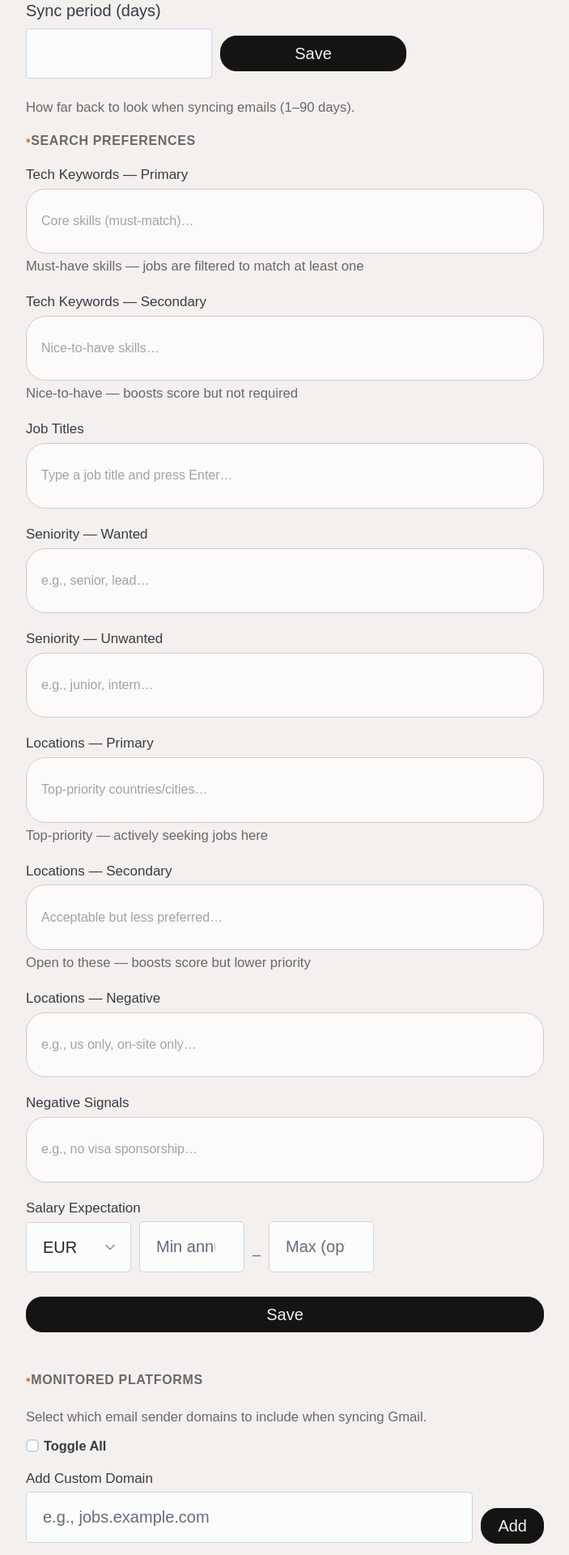
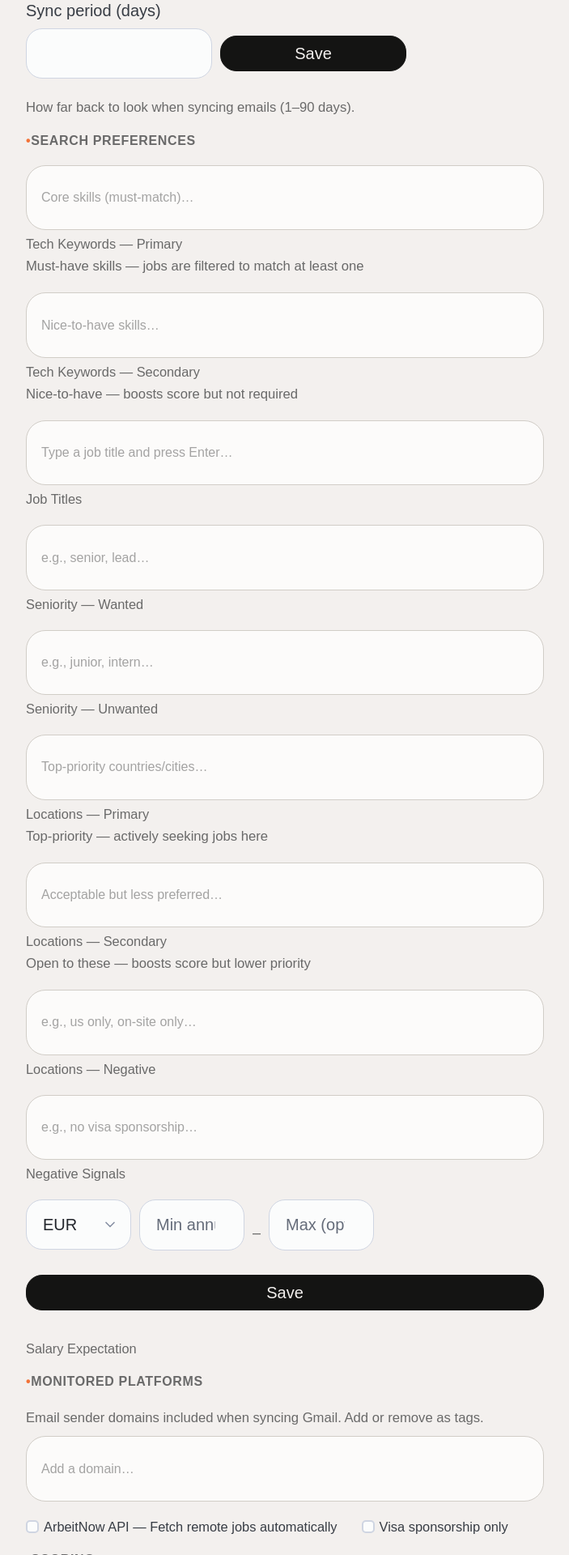
Before and after one commit to idle-dt/jobpilot, a Python web app: template src/jobpilot/web/templates/settings.html in a window 1280 px wide. Shown: the part 200-2120 px from the top of the page at 81% size, without its empty margins (8-711 px from the left). Run offline with Jinja, Linux system fonts and the light colour scheme; the template is opened without the code that fills it, so the values that code supplies are empty; some libraries are stand-ins or nearby versions; some web fonts are replaced.

Commit message:
fix: settings UI polish (pill radius inputs, labels below, tag-style domains, checkbox accent)

```diff
--- a/src/jobpilot/web/static/style.css
+++ b/src/jobpilot/web/static/style.css
@@ -1236,15 +1236,23 @@ button.sync-btn:focus-visible {
     max-width: 640px;
 }
 
+/* ── Settings Inputs — pill radius to match top field ───── */
+.settings-section input[type="number"],
+.settings-section select {
+    border-radius: var(--radius-btn) !important;
+}
+
 /* ── Tag Input ──────────────────────────────────────────── */
 .tag-input-group {
     margin-bottom: 1rem;
 }
 
-.tag-input-group label {
-    font-size: 0.85rem;
-    font-weight: 500;
-    margin-bottom: 0.25rem;
+.tag-input-group > label {
+    font-size: 0.82rem;
+    font-weight: 500;
+    color: var(--slate);
+    margin-top: 0.3rem;
+    margin-bottom: 0;
     display: block;
 }
 
@@ -1327,28 +1335,33 @@ button.sync-btn:focus-visible {
     75% { transform: translateX(4px); }
 }
 
-/* ── Domain Checklist ───────────────────────────────────── */
-.domain-list {
-    display: flex;
+/* ── ArbeitNow Row ──────────────────────────────────────── */
+.arbeitnow-row {
+    display: flex;
+    gap: 1.5rem;
+    align-items: center;
     flex-wrap: wrap;
-    gap: 0.25rem 1.5rem;
-    margin-top: 0.5rem;
-}
-
-.domain-toggle {
+    margin-top: 0.75rem;
+}
+
+.toggle-label {
     display: flex;
     align-items: center;
     gap: 6px;
     font-size: 0.82rem;
     cursor: pointer;
-    padding: 2px 0;
     margin: 0;
 }
 
-.domain-toggle input[type="checkbox"] {
+.toggle-check {
     margin: 0;
     width: 16px;
     height: 16px;
+    accent-color: var(--ink);
+}
+
+.toggle-text {
+    user-select: none;
 }
 
 /* ── Salary Row ─────────────────────────────────────────── */
--- a/src/jobpilot/web/templates/settings.html
+++ b/src/jobpilot/web/templates/settings.html
@@ -24,7 +24,6 @@
 
     {% macro tag_input(category, label, placeholder, helper='') %}
     <div class="tag-input-group">
-        <label>{{ label }}</label>
         <div class="tag-input-container" data-category="{{ category }}">
             <div class="tag-list">
                 {% for p in prefs.get(category, []) %}
@@ -35,6 +34,7 @@
             <input type="text" class="tag-input" placeholder="{{ placeholder }}"
                    data-category="{{ category }}">
         </div>
+        <label>{{ label }}</label>
         {% if helper %}<small>{{ helper }}</small>{% endif %}
     </div>
     {% endmacro %}
@@ -54,7 +54,6 @@
     {{ tag_input('negative_signal', 'Negative Signals', 'e.g., no visa sponsorship…') }}
 
     <div class="tag-input-group">
-        <label>Salary Expectation</label>
         <form id="salary-form" hx-post="/api/settings/salary" hx-swap="none" class="salary-row">
             <select name="currency" id="salary-currency">
                 {% for c in ['EUR', 'USD', 'GBP', 'CHF', 'SEK', 'NOK', 'DKK'] %}
@@ -69,52 +68,43 @@
             <button type="submit" class="btn-save">Save</button>
             <span id="salary-result" class="setting-result"></span>
         </form>
+        <label>Salary Expectation</label>
     </div>
 </section>
 
 {# ── Monitored Platforms ── #}
 <section class="settings-section settings-section-wide">
     <h3>Monitored Platforms</h3>
-    <small>Select which email sender domains to include when syncing Gmail.</small>
+    <small>Email sender domains included when syncing Gmail. Add or remove as tags.</small>
 
-    <div class="domain-list">
-        <label class="domain-toggle">
-            <input type="checkbox" id="toggle-all-domains"
-                   onchange="toggleAllDomains(this.checked)">
-            <strong>Toggle All</strong>
-        </label>
-        {% for item in domain_list %}
-        <label class="domain-toggle">
-            <input type="checkbox" class="domain-checkbox"
-                   data-domain="{{ item.domain }}"
-                   {{ 'checked' if item.active }}
-                   onchange="toggleDomain('{{ item.domain }}', this.checked)">
-            {{ item.domain }}
-        </label>
-        {% endfor %}
-    </div>
-
-    <div class="tag-input-group" style="margin-top: 0.75rem;">
-        <label>Add Custom Domain</label>
-        <div class="setting-row">
-            <input type="text" id="custom-domain-input" placeholder="e.g., jobs.example.com">
-            <button class="btn-save" onclick="addCustomDomain()">Add</button>
+    <div class="tag-input-group" style="margin-top: 0.5rem;">
+        <div class="tag-input-container" data-category="monitored_domain">
+            <div class="tag-list" id="domain-tag-list">
+                {% for item in domain_list %}
+                    {% if item.active %}
+                    {% set category = 'monitored_domain' %}
+                    {% set value = item.domain %}
+                    {% include "partials/preference_tag.html" with context %}
+                    {% endif %}
+                {% endfor %}
+            </div>
+            <input type="text" class="tag-input" id="domain-tag-input"
+                   placeholder="Add a domain…" data-category="monitored_domain">
         </div>
     </div>
 
-    <div class="tag-input-group" style="margin-top: 1rem;">
-        <label>ArbeitNow API</label>
-        <label class="domain-toggle">
-            <input type="checkbox" id="arbeitnow-enabled"
+    <div class="arbeitnow-row">
+        <label class="toggle-label">
+            <input type="checkbox" class="toggle-check" id="arbeitnow-enabled"
                    {{ 'checked' if arbeitnow_enabled }}
                    onchange="updateArbeitnow()">
-            Fetch remote jobs automatically
+            <span class="toggle-text">ArbeitNow API — Fetch remote jobs automatically</span>
         </label>
-        <label class="domain-toggle" style="margin-left: 1.5rem;">
-            <input type="checkbox" id="arbeitnow-visa-only"
+        <label class="toggle-label">
+            <input type="checkbox" class="toggle-check" id="arbeitnow-visa-only"
                    {{ 'checked' if arbeitnow_visa_only }}
                    onchange="updateArbeitnow()">
-            Include visa sponsorship jobs only
+            <span class="toggle-text">Visa sponsorship only</span>
         </label>
     </div>
 </section>
@@ -194,7 +184,7 @@ document.body.addEventListener('htmx:afterRequest', (e) => {
     setTimeout(() => { result.textContent = ''; }, 3000);
 });
 
-/* Tag input */
+/* Tag input — works for both preference tags and domain tags */
 document.querySelectorAll('.tag-input').forEach(input => {
     input.addEventListener('keydown', function(e) {
         if (e.key === 'Enter' || e.key === ',') {
@@ -202,7 +192,6 @@ document.querySelectorAll('.tag-input').forEach(input => {
             const value = this.value.trim().replace(/,$/, '').trim();
             if (!value) return;
             const category = this.dataset.category;
-            const body = new URLSearchParams({category, value});
 
             /* Check if tag already exists in DOM */
             const tagList = this.closest('.tag-input-container').querySelector('.tag-list');
@@ -214,19 +203,46 @@ document.querySelectorAll('.tag-input').forEach(input => {
                 return;
             }
 
-            fetch('/api/preferences', {
+            /* Domains use the toggle endpoint, everything else uses preferences */
+            const isDomain = category === 'monitored_domain';
+            const url = isDomain ? '/api/preferences/domain/toggle' : '/api/preferences';
+            const params = isDomain
+                ? {domain: value, active: 'true'}
+                : {category, value};
+
+            fetch(url, {
                 method: 'POST',
                 headers: {'Content-Type': 'application/x-www-form-urlencoded'},
-                body: body.toString(),
+                body: new URLSearchParams(params).toString(),
             }).then(resp => {
-                if (resp.ok) return resp.text();
-                throw new Error('failed');
-            }).then(html => {
-                const template = document.createElement('template');
-                template.innerHTML = html;
-                const node = template.content.firstElementChild;
-                tagList.appendChild(node);
-                htmx.process(node);
+                if (!resp.ok) throw new Error('failed');
+                if (isDomain) {
+                    /* Domain toggle returns JSON, render tag manually */
+                    const tag = document.createElement('span');
+                    tag.className = 'pref-tag';
+                    tag.dataset.category = 'monitored_domain';
+                    tag.dataset.value = normalised;
+                    tag.appendChild(document.createTextNode(normalised + ' '));
+                    const btn = document.createElement('button');
+                    btn.className = 'pref-tag-remove';
+                    btn.setAttribute('hx-delete', '/api/preferences');
+                    btn.setAttribute('hx-vals', JSON.stringify({category: 'monitored_domain', value: normalised}));
+                    btn.setAttribute('hx-target', 'closest .pref-tag');
+                    btn.setAttribute('hx-swap', 'outerHTML');
+                    btn.setAttribute('aria-label', 'Remove ' + normalised);
+                    btn.textContent = '\u00d7';
+                    tag.appendChild(btn);
+                    tagList.appendChild(tag);
+                    htmx.process(tag);
+                } else {
+                    return resp.text().then(html => {
+                        const tpl = document.createElement('template');
+                        tpl.innerHTML = html;
+                        const node = tpl.content.firstElementChild;
+                        tagList.appendChild(node);
+                        htmx.process(node);
+                    });
+                }
                 this.value = '';
             }).catch(() => {
                 this.classList.add('input-error');
@@ -235,52 +251,6 @@ document.querySelectorAll('.tag-input').forEach(input => {
         }
     });
 });
-
-/* Domain toggles */
-function toggleDomain(domain, active) {
-    fetch('/api/preferences/domain/toggle', {
-        method: 'POST',
-        headers: {'Content-Type': 'application/x-www-form-urlencoded'},
-        body: new URLSearchParams({domain, active: active ? 'true' : 'false'}).toString(),
-    });
-}
-
-function toggleAllDomains(checked) {
-    document.querySelectorAll('.domain-checkbox').forEach(cb => {
-        if (cb.checked !== checked) {
-            cb.checked = checked;
-            toggleDomain(cb.dataset.domain, checked);
-        }
-    });
-}
-
-function addCustomDomain() {
-    const input = document.getElementById('custom-domain-input');
-    const domain = input.value.trim().toLowerCase();
-    if (!domain || !domain.includes('.')) return;
-
-    fetch('/api/preferences/domain/toggle', {
-        method: 'POST',
-        headers: {'Content-Type': 'application/x-www-form-urlencoded'},
-        body: new URLSearchParams({domain, active: 'true'}).toString(),
-    }).then(resp => {
-        if (resp.ok) {
-            const list = document.querySelector('.domain-list');
-            const label = document.createElement('label');
-            label.className = 'domain-toggle';
-            const cb = document.createElement('input');
-            cb.type = 'checkbox';
-            cb.className = 'domain-checkbox';
-            cb.dataset.domain = domain;
-            cb.checked = true;
-            cb.addEventListener('change', function() { toggleDomain(domain, this.checked); });
-            label.appendChild(cb);
-            label.appendChild(document.createTextNode(' ' + domain));
-            list.appendChild(label);
-            input.value = '';
-        }
-    });
-}
 
 /* ArbeitNow */
 function updateArbeitnow() {
@@ -295,14 +265,5 @@ function updateArbeitnow() {
         }).toString(),
     });
 }
-
-/* Toggle All checkbox state */
-(function() {
-    const boxes = document.querySelectorAll('.domain-checkbox');
-    const all = document.getElementById('toggle-all-domains');
-    if (all && boxes.length) {
-        all.checked = Array.from(boxes).every(cb => cb.checked);
-    }
-})();
 </script>
 {% endblock %}
```
